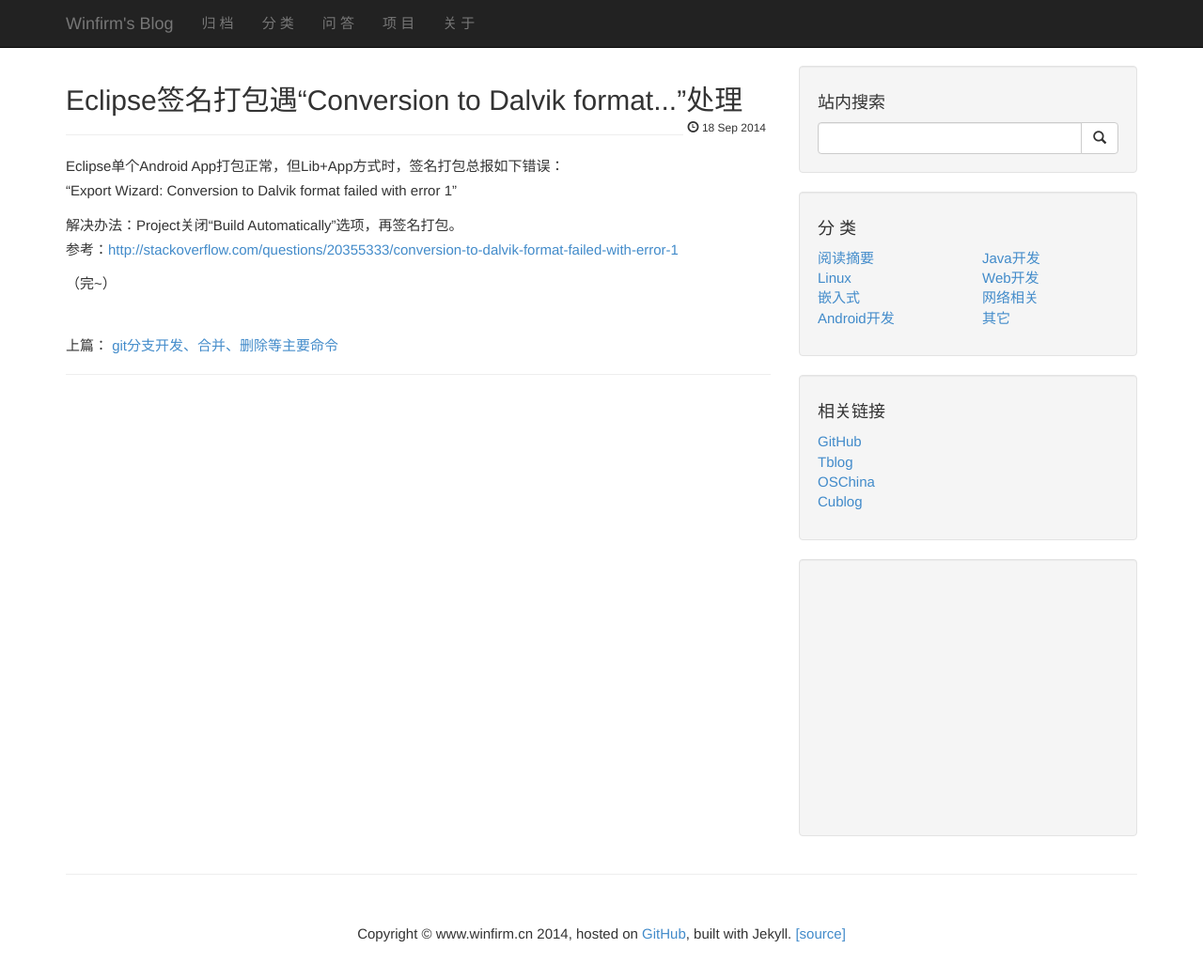
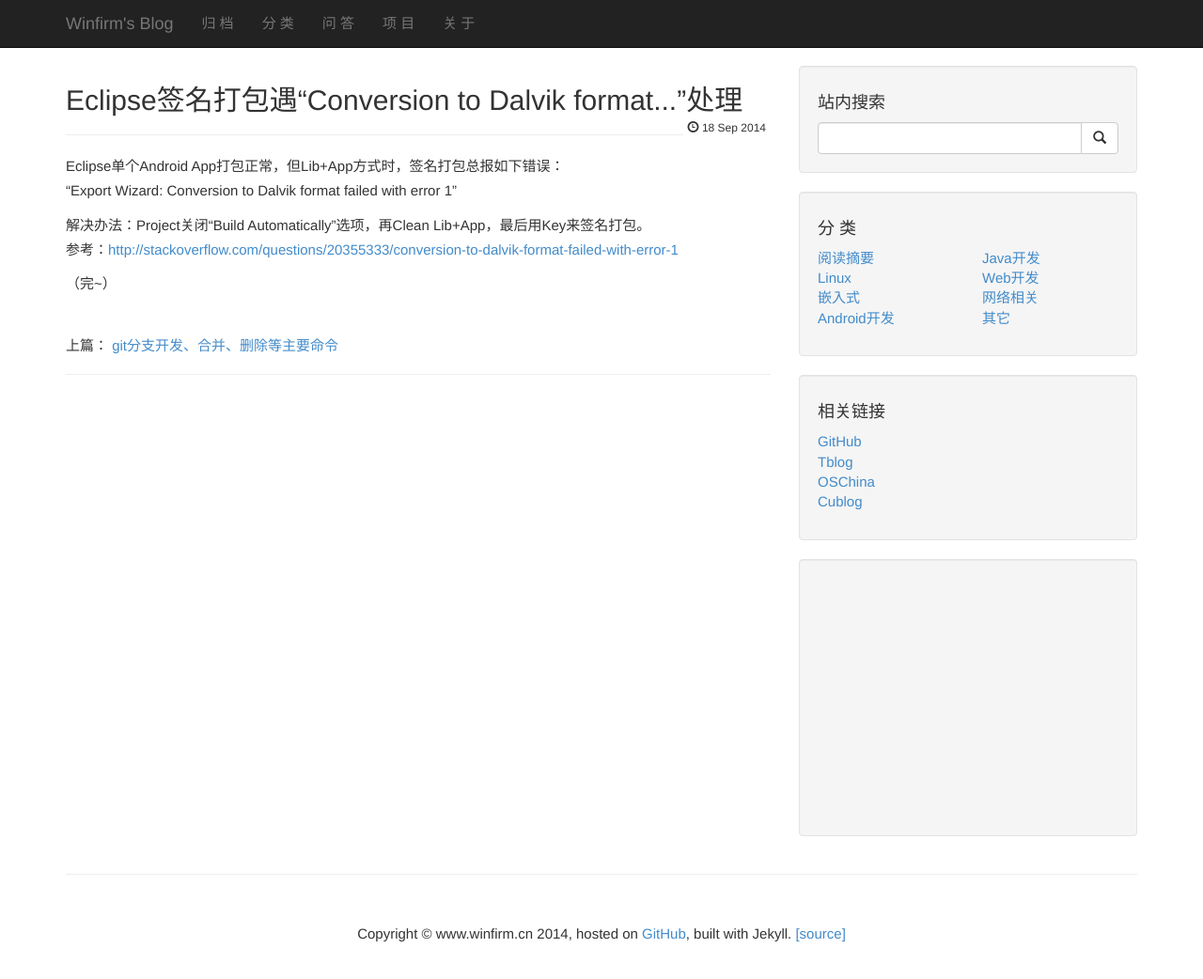
Before and after one commit to wdyggh/wdyggh.github.com, a Jekyll site: the page built from _posts/2014-09-18-eclipse-conversion-error.markdown, in a window 1280 px wide and 1067 px high. Shown: the top 1042 px of the window at 94% size. Built offline with Jekyll 4.4.1, drawn with Linux system fonts in a browser that asks for light colours; nearby versions of some CDN libraries; library files that are not in the unit come from our copies; Markdown is read by kramdown in place of the engine named in the settings; comment, search, counter and statistics services are not loaded.

Commit message:
update blog article

```diff
--- a/_posts/2014-09-18-eclipse-conversion-error.markdown
+++ b/_posts/2014-09-18-eclipse-conversion-error.markdown
@@ -7,7 +7,7 @@ tags: [Eclipse]
 Eclipse单个Android App打包正常，但Lib+App方式时，签名打包总报如下错误：
 "Export Wizard: Conversion to Dalvik format failed with error 1"
 
-解决办法：Project关闭“Build Automatically”选项，再签名打包。
+解决办法：Project关闭“Build Automatically”选项，再Clean Lib+App，最后用Key来签名打包。
 参考：<http://stackoverflow.com/questions/20355333/conversion-to-dalvik-format-failed-with-error-1>
 
 （完~）
```
